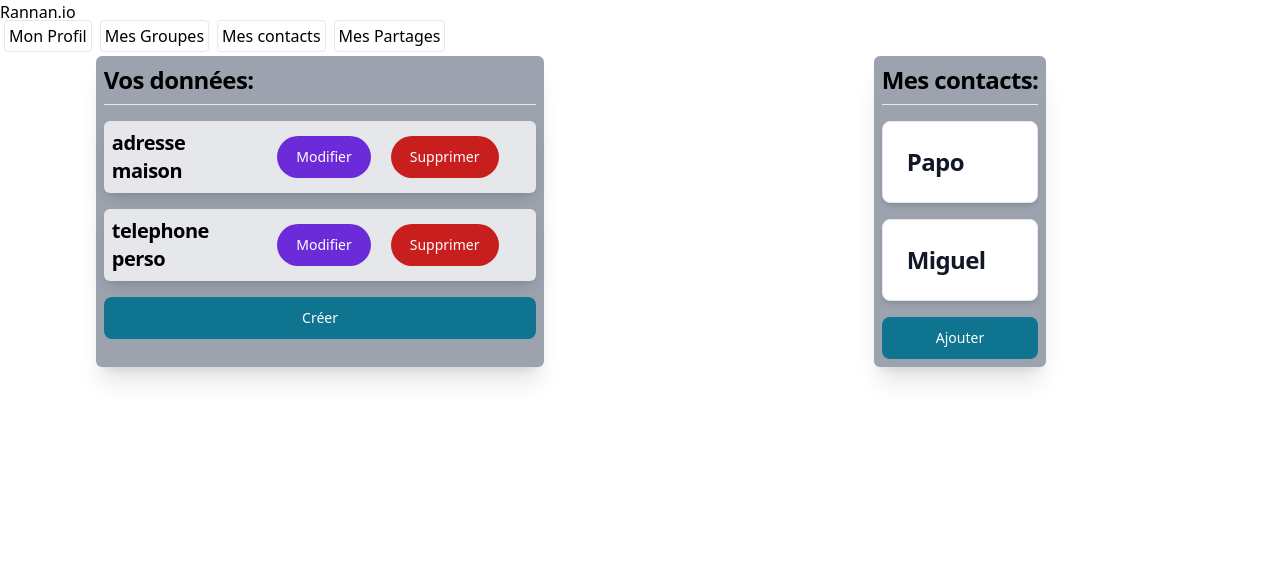
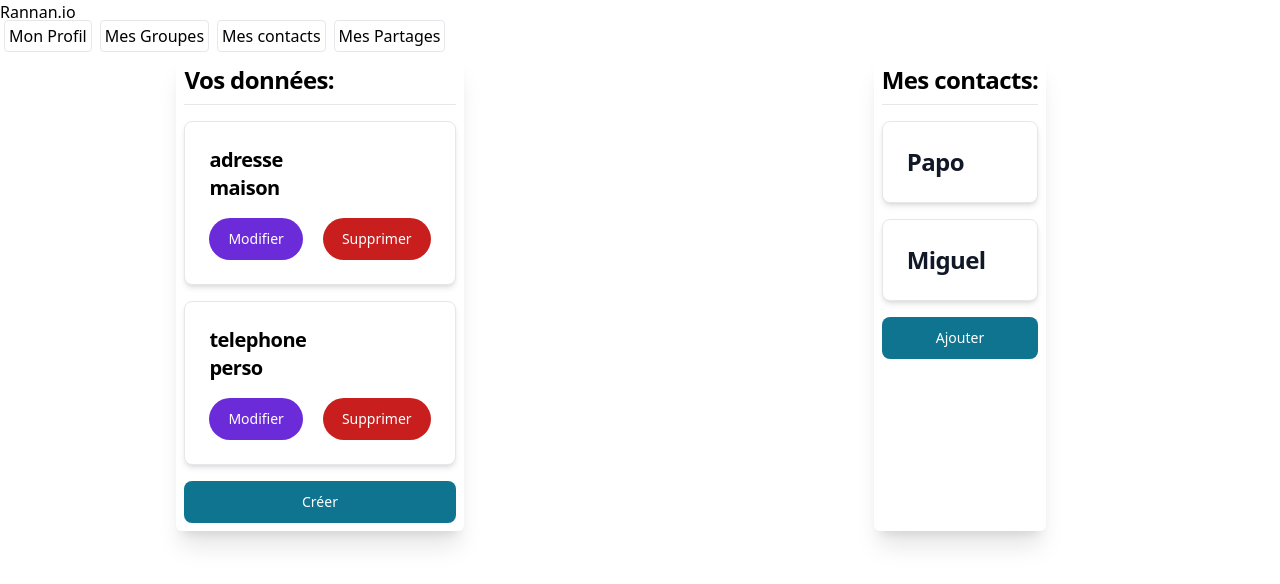
Before and after one commit to Tonyac-create/Rannan_Front, a React (Vite) app: page / in a window 1280 px wide. Shown: the top 584 px of the page. Built offline with nearby package versions, Linux system fonts and the light colour scheme.

Commit message:
Modifs Couleurs Comp

```diff
--- a/src/components/ContactsList/ContactsList.tsx
+++ b/src/components/ContactsList/ContactsList.tsx
@@ -30,7 +30,7 @@ const ContactsList = () => {
 
     return (
         <div className='contactList p-2 sm:w-3/4 sm:flex sm:justify-center'>
-            <div className='contactList__box bg-gray-400 rounded-md p-2 shadow-xl flex flex-col gap-4'>
+            <div className='contactList__box rounded-md p-2 shadow-xl flex flex-col gap-4'>
             <h2 className="scroll-m-20 border-b pb-2 text-xl font-semibold tracking-tight transition-colors first:mt-0 sm:text-2xl">Mes contacts:</h2>
             {datas.map(data => {
                 return(
--- a/src/components/MyInformations/MI-InformationCard/InformationCard.tsx
+++ b/src/components/MyInformations/MI-InformationCard/InformationCard.tsx
@@ -1,12 +1,12 @@
 import React from 'react';
 import BtnModifyInfo from '../MI-Boutons/BtnModifyInfo/BtnModifyInfo';
-import { Button } from 'flowbite-react';
+import { Button, Card } from 'flowbite-react';
 import BtnDeleteInfo from '../MI-Boutons/BtnDeleteInfo/BtnDeleteInfo';
 
 const InformationCard = (props) => {
     const { id, name, value } = props;
   return (
-    <div key={id} className='informationCard flex flex-row content-center items-center justify-around bg-gray-200 rounded-md  gap-3 p-2 shadow-lg sm:gap-10'>
+    <Card key={id} className='informationCard'>
         <h3 className="scroll-m-20 text-l font-semibold tracking-tight w-1/3 sm:text-xl">{name}</h3>
         <div className='informationCard__actions flex flex-row  gap-1 w-1/3 sm:gap-5 sm:w-2/3'>
             <Button.Group className='informationCard__actions flex flex-row  gap-1 w-1/3 sm:gap-5'>
@@ -14,7 +14,7 @@ const InformationCard = (props) => {
                 <BtnDeleteInfo />
             </Button.Group>
         </div>
-    </div>
+    </Card>
   )
 }
 
--- a/src/components/MyInformations/MyInformations.tsx
+++ b/src/components/MyInformations/MyInformations.tsx
@@ -29,7 +29,7 @@ const MyInformations = () => {
 
   return (
     <div className='myInformations p-2 sm:w-3/4 sm:flex sm:justify-center'>
-        <div className='myInformations__box bg-gray-400 rounded-md p-2 shadow-xl flex flex-col gap-4'>
+        <div className='myInformations__box rounded-md p-2 shadow-xl flex flex-col gap-4'>
             <h2 className="scroll-m-20 border-b pb-2 text-xl font-semibold tracking-tight transition-colors first:mt-0 sm:text-2xl">Vos données:</h2>
             {datas.map(data => {
                 return(
```
